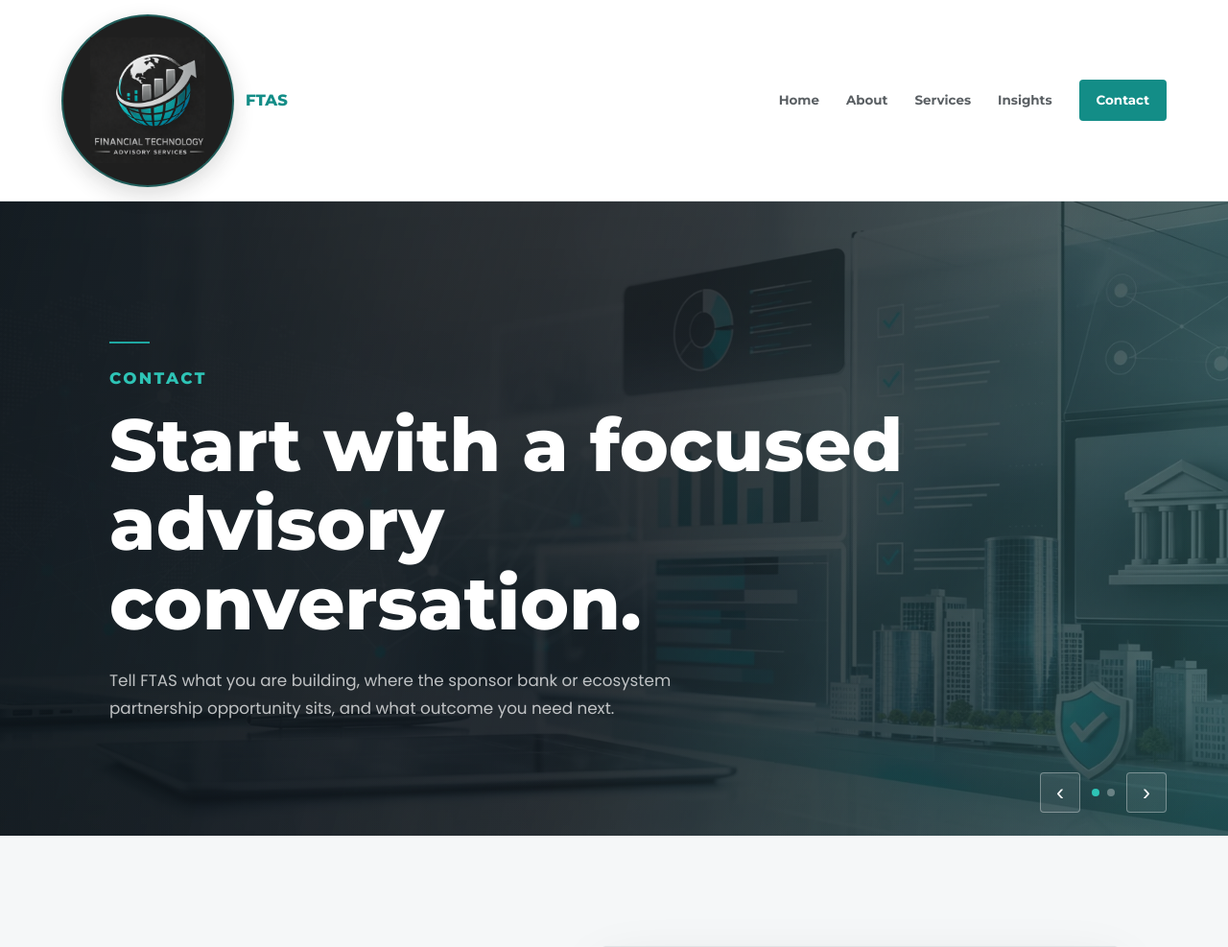
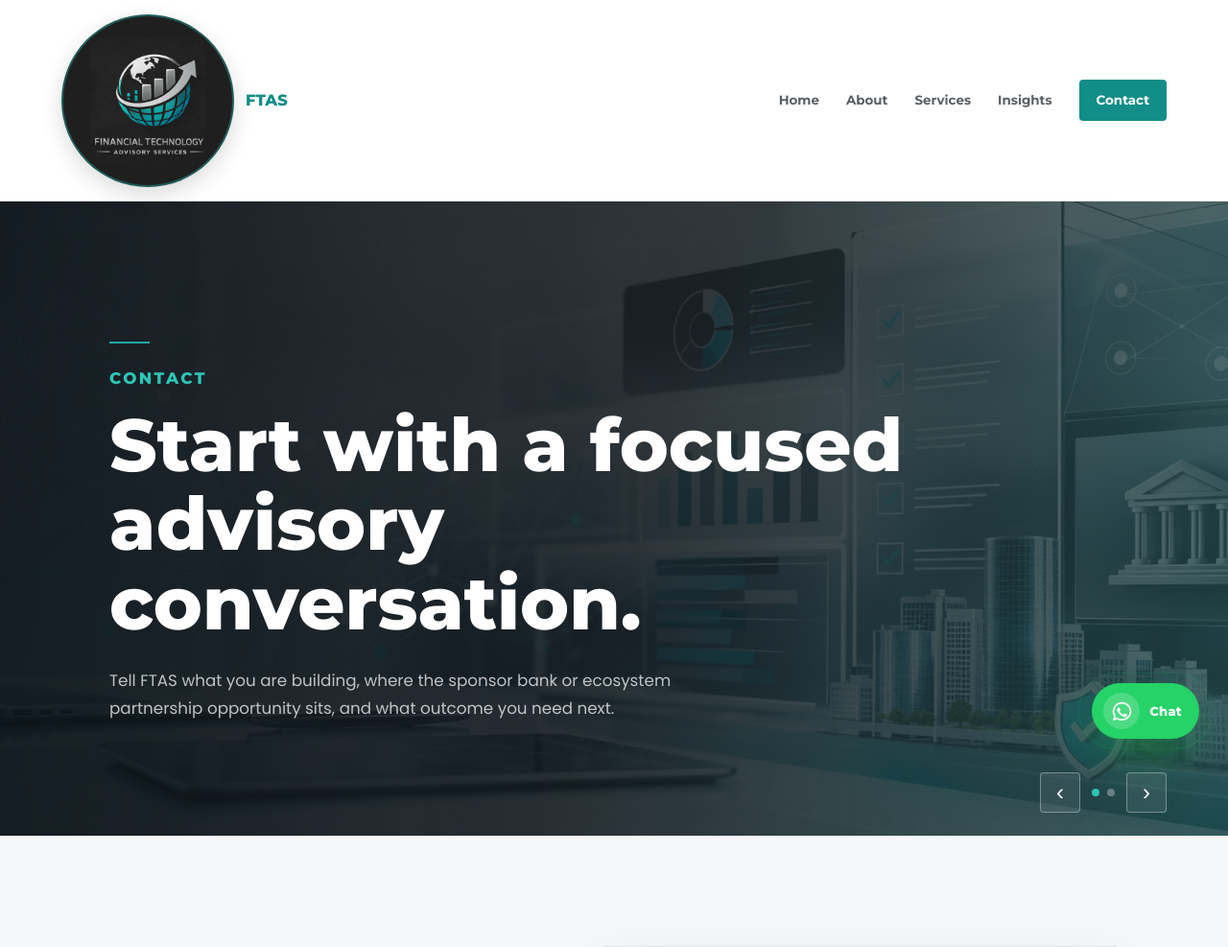
Before and after one commit to theo117/FTAS, a PHP site: page /contact.html in a window 1280 px wide. Shown: the top 987 px of the page at 96% size. Run offline with PHP 8.4, Linux system fonts and the light colour scheme.

Commit message:
Remove conditional check for WhatsApp widget creation and update CSS to always display it on the contact page

```diff
--- a/script.js
+++ b/script.js
@@ -678,9 +678,7 @@ const createWhatsappWidget = () => {
   }
 };
 
-if (!document.body.classList.contains("contact-page")) {
-  createWhatsappWidget();
-}
+createWhatsappWidget();
 enableContactForm();
 addSliderToPageHero();
 createHeroSlider();
--- a/style.css
+++ b/style.css
@@ -1047,10 +1047,6 @@ p {
   background: #fff;
   border: 1px solid var(--line);
   border-radius: 4px;
-}
-
-.contact-page .whatsapp-widget {
-  display: none;
 }
 
 @media (max-width: 520px) {
```
